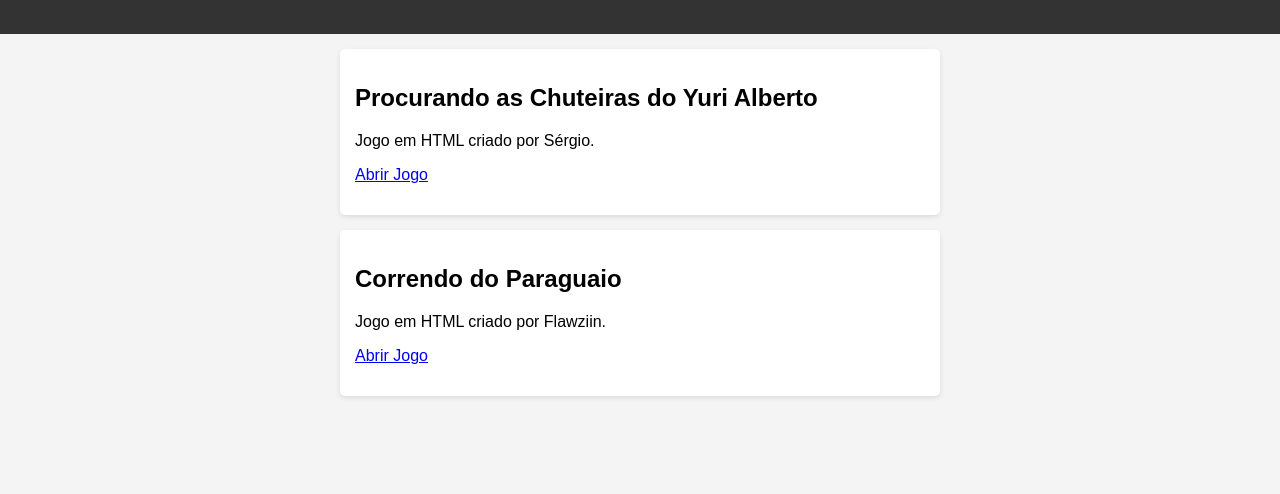
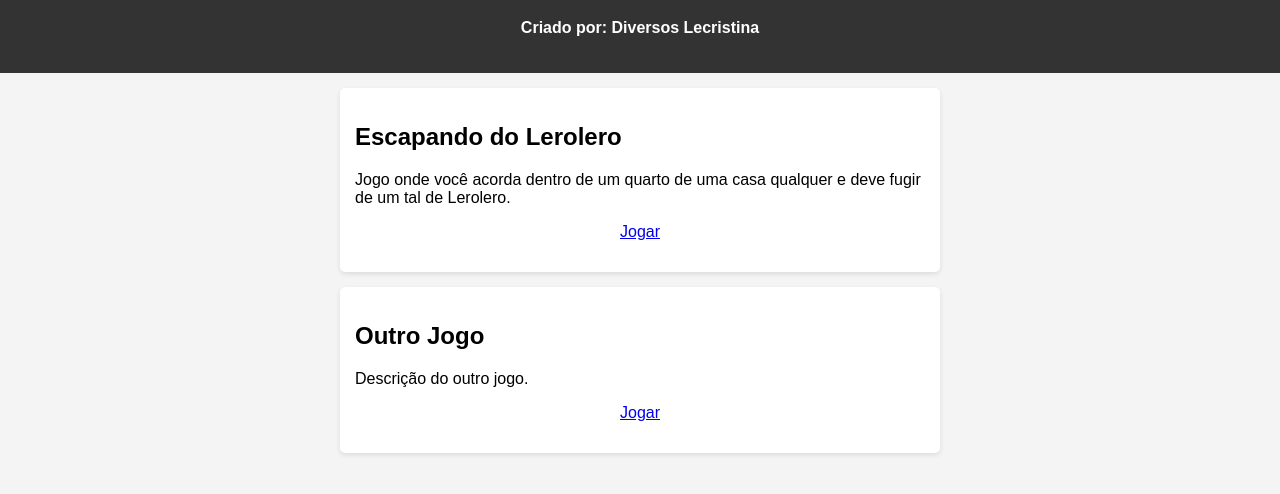
Before and after one commit to arenacon/site, a plain HTML site: page index.html in a window 1280 px wide. Shown: the part 76-570 px from the top of the page. Drawn offline with Linux system fonts and the light colour scheme.

Commit message:
Update index.html

```diff
--- a/index.html
+++ b/index.html
@@ -27,6 +27,9 @@
             margin-bottom: 15px;
             padding: 15px;
         }
+        .linkdojogo {
+            text-align: center;
+        }
         @media (min-width: 600px) {
             .container {
                 max-width: 600px;
@@ -39,18 +42,19 @@
 
 <header>
     <h1>ArenaCon Games LE</h1>
+    <h4>Criado por: Diversos Lecristina</h4>
 </header>
 
 <div class="container">
     <div class="card">
-        <h2>Procurando as Chuteiras do Yuri Alberto</h2>
-        <p>Jogo em HTML criado por Sérgio.</p>
-        <p><a href="https://arenacon.github.io/site/sergio/chuteirayurialberto/index.html">Abrir Jogo</a></p>
+        <h2>Escapando do Lerolero</h2>
+        <p>Jogo onde você acorda dentro de um quarto de uma casa qualquer e deve fugir de um tal de Lerolero.</p>
+        <p class="linkdojogo"><a href="escapandodolerolero/index.html">Jogar</a></p>
     </div>
     <div class="card">
-        <h2>Correndo do Paraguaio</h2>
-        <p>Jogo em HTML criado por Flawziin.</p>
-        <p><a href="https://arenacon.github.io/site/flawziin/correndodoparaguaio/index.Html.html">Abrir Jogo</a></p>
+        <h2>Outro Jogo</h2>
+        <p>Descrição do outro jogo.</p>
+        <p class="linkdojogo"><a href="outrojogo/index.html">Jogar</a></p>
     </div>
 </div>
 
```
